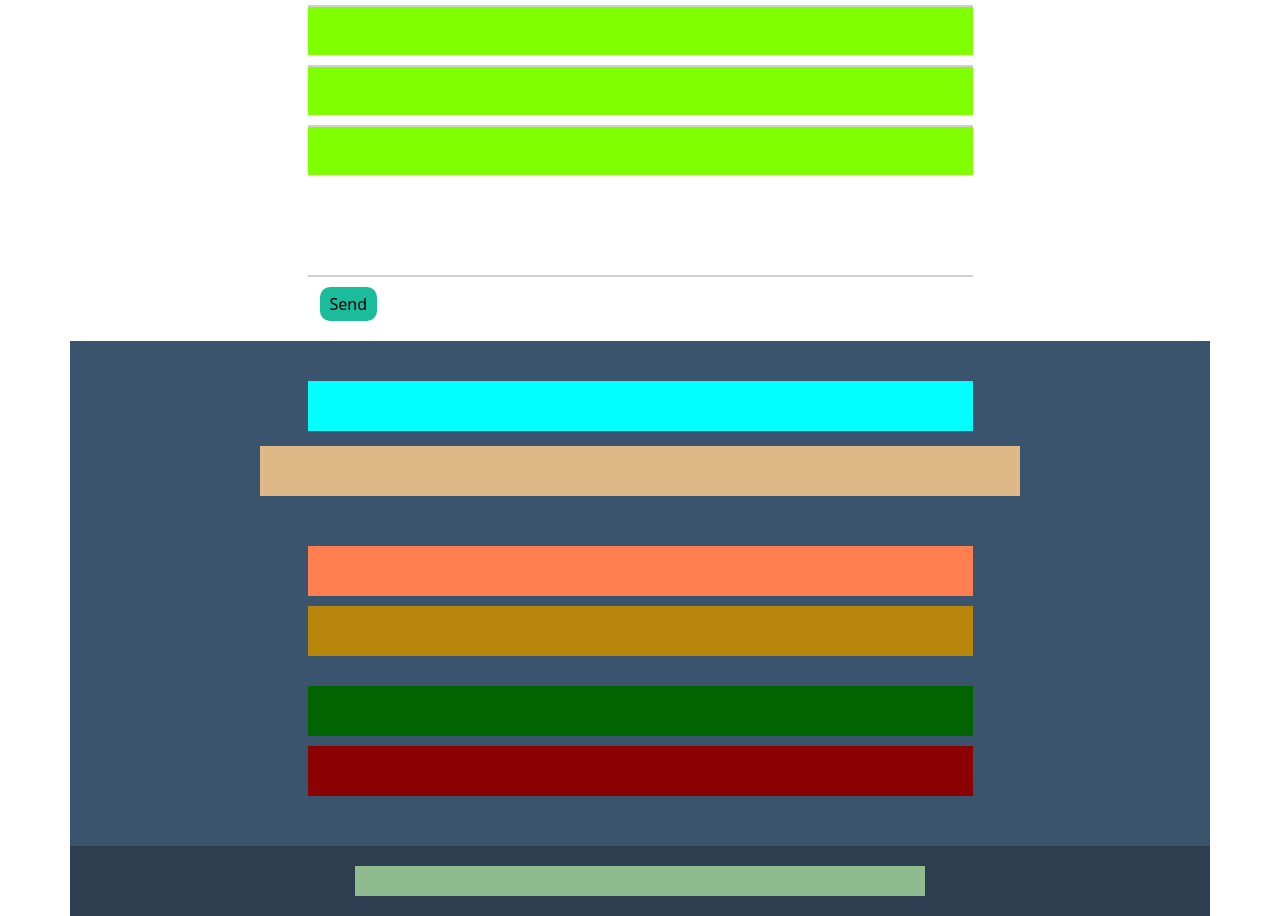
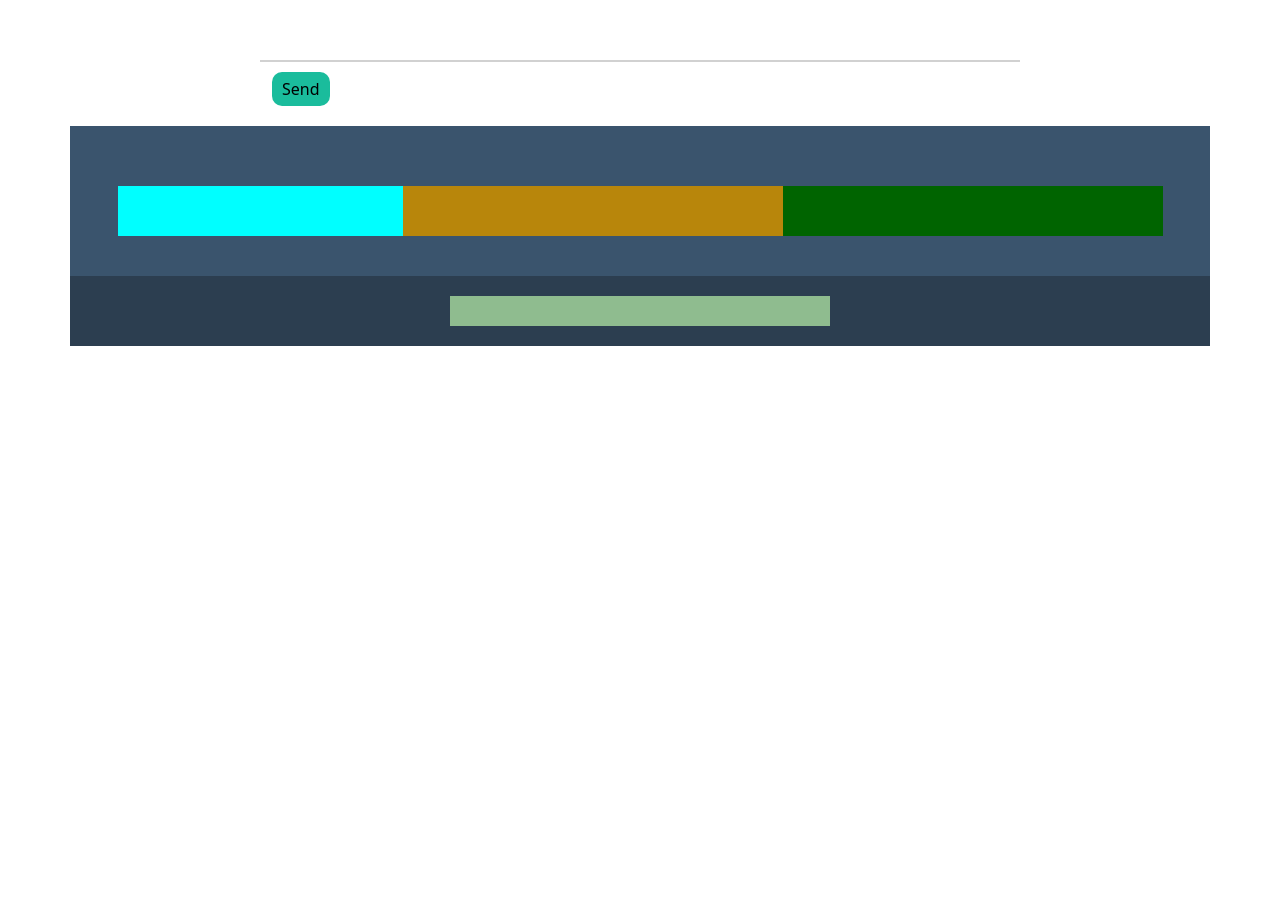
Before and after one commit to Giuseppe0197/html-css-bootstrap-freelancer, a plain HTML site: page index.html in a window 1280 px wide. Shown: the part 2040-2956 px from the top of the page. After the commit the page ends 2386 px from the top, so only its background shows below. Drawn offline with nearby package versions, Linux system fonts and the light colour scheme.

Commit message:
footer md

```diff
--- a/css/style.css
+++ b/css/style.css
@@ -159,44 +159,27 @@
 
 .footer-superiore {
     background-color: #3A546D;
-    min-height: 100px;
+    min-height: 150px;
     margin-top: 20px;
+    align-content: center;
 }
 
 .location {
     background-color: aqua;
     height: 50px;
-    margin-top: 40px;
-}
-
-.indirizzo {
-    background-color: burlywood;
-    height: 50px;
-    margin-top: 15px;
-}
-
-.titolo-footer {
-    background-color: coral;
-    height: 50px;
-    margin-top: 50px;
+    margin-top: 20px;
 }
 
 .icone {
     background-color: darkgoldenrod;
     height: 50px;
-    margin-top: 10px;
+    margin-top: 20px;
 }
 
 .about {
     height: 50px;
     background-color: darkgreen;
-    margin-top: 30px;
-}
-
-.freelance {
-    height: 50px;
-    background-color: darkred;
-    margin: 10px 0 50px 0;
+    margin-top: 20px;
 }
 
 /* footer inferiore */
--- a/index.html
+++ b/index.html
@@ -104,15 +104,15 @@
 
         <div class="row justify-content-center green">
 
-            <div class="col-7 titolo-green"></div>
+            <div class="col-7 col-md-7 titolo-green"></div>
 
-            <div class="col-7 stella-green"></div>
+            <div class="col-7 col-md-8 stella-green"></div>
 
-            <div class="col-8 paragrafo"></div>
+            <div class="col-8 col-md-5 paragrafo"></div>
 
-            <div class="col-8 paragrafo"></div>
+            <div class="col-8 col-md-5 paragrafo"></div>
 
-            <div class="col-6 bottone"></div>
+            <div class="col-6 col-md-7 bottone"></div>
 
         </div>
 
@@ -126,15 +126,15 @@
 
             <div class="col-7 stella-contatti"></div>
 
-            <div class="col-7 contatti"></div>
+            <div class="col-7 col-md-8 contatti"></div>
 
-            <div class="col-7 contatti bordo"></div>
+            <div class="col-7 col-md-8 contatti bordo"></div>
 
-            <div class="col-7 contatti bordo"></div>
+            <div class="col-7 col-md-8 contatti bordo"></div>
 
-            <div class="col-7 contatti bordo"></div>
+            <div class="col-7 col-md-8 contatti bordo"></div>
 
-            <div class="col-7 bottone-contatti">
+            <div class="col-7 col-md-8 bottone-contatti">
 
                 <button>Send</button>
 
@@ -146,25 +146,20 @@
 
     <div class="container">
 
-        <div class="row footer-superiore justify-content-center">
+        <div class="row footer-superiore justify-content-center align-items-center">
 
-            <div class="col-7 location"></div>
+            <div class="col-7 col-md-3 location"></div>
 
-            <div class="col-8 indirizzo"></div>
+            <div class="col-7 col-md-4 icone"></div>
 
-            <div class="col-7 titolo-footer"></div>
+            <div class="col-7 col-md-4 about"></div>
 
-            <div class="col-7 icone"></div>
-
-            <div class="col-7 about"></div>
-
-            <div class="col-7 freelance"></div>
 
         </div>
 
         <div class="row footer-inferiore justify-content-center">
 
-            <div class="col-6 copyright"></div>
+            <div class="col-6 col-md-4 copyright"></div>
 
         </div>
 
```
